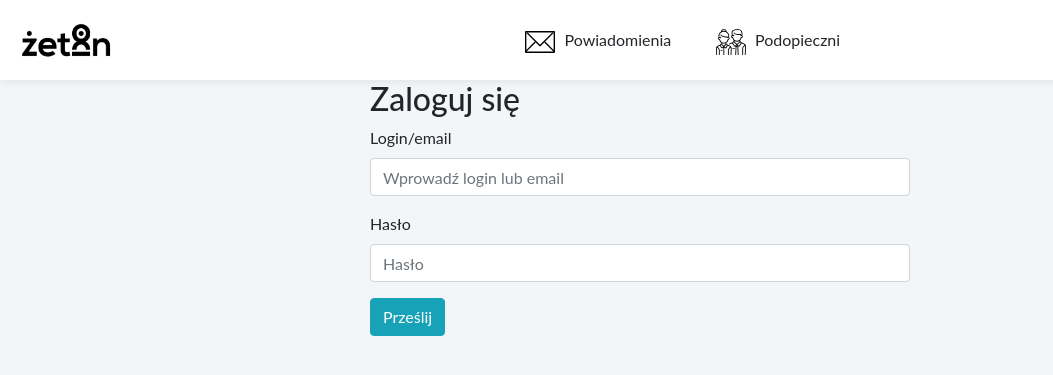
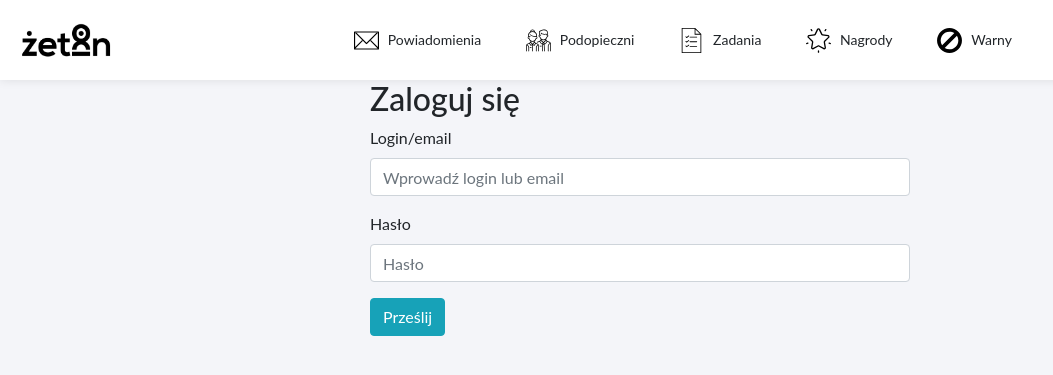
Before and after one commit to tgbdc7/zeton, a Flask app: page /login in a window 1280 px wide. Shown: the top 375 px of the page, without its empty margins (0-1053 px from the left). Run offline with Flask 2, Linux system fonts and the light colour scheme; some libraries are stand-ins or nearby versions.

Commit message:
Add icons to navbar

```diff
--- a/zeton/static/css/style.css
+++ b/zeton/static/css/style.css
@@ -160,7 +160,7 @@ body {
 }
 
 .navbar-btn .navbar-btn__img {
-  height: 30px;
+  height: 25px;
   line-height: 100%;
   display: inline;
   margin-right: 5px;
@@ -170,6 +170,7 @@ body {
   margin: 0;
   line-height: calc(80px - 16px);
   display: inline;
+  font-size: 14px;
 }
 
 /* Sections */
--- a/zeton/static/sass/components/_navbar_btns.scss
+++ b/zeton/static/sass/components/_navbar_btns.scss
@@ -23,7 +23,7 @@
         margin: 0;
     }
     .navbar-btn__img {
-        height: 30px;
+        height: 25px;
         line-height: 100%;
         display: inline;
         margin-right: 5px;
@@ -32,5 +32,6 @@
         margin: 0;
         line-height: calc(80px - 16px);
         display: inline;
+        font-size: 14px;
     }
 }
--- a/zeton/templates/base.html
+++ b/zeton/templates/base.html
@@ -29,6 +29,18 @@
                     <img src="../static/images/employees.svg" alt="icon-people" class="navbar-btn__img">
                     <p class="navbar-btn__text">Podopieczni</p>
                 </a>
+                <a class="navbar-btn">
+                    <img src="../static/images/list.svg" alt="icon-people" class="navbar-btn__img">
+                    <p class="navbar-btn__text">Zadania</p>
+                </a>
+                <a class="navbar-btn">
+                    <img src="../static/images/favorites.svg" alt="icon-people" class="navbar-btn__img">
+                    <p class="navbar-btn__text">Nagrody</p>
+                </a>
+                <a class="navbar-btn">
+                    <img src="../static/images/ban-circle-symbol.svg" alt="icon-people" class="navbar-btn__img">
+                    <p class="navbar-btn__text">Warny</p>
+                </a>
             </div>
         </nav>
     </header>
```
Also changed, not shown: zeton/static/images/ban-circle-symbol.svg (added), zeton/static/images/favorites.svg (added), zeton/static/images/list.svg (added), zeton/static/images/logout.svg (added), zeton/static/images/settings.svg (added), 1 other file.
